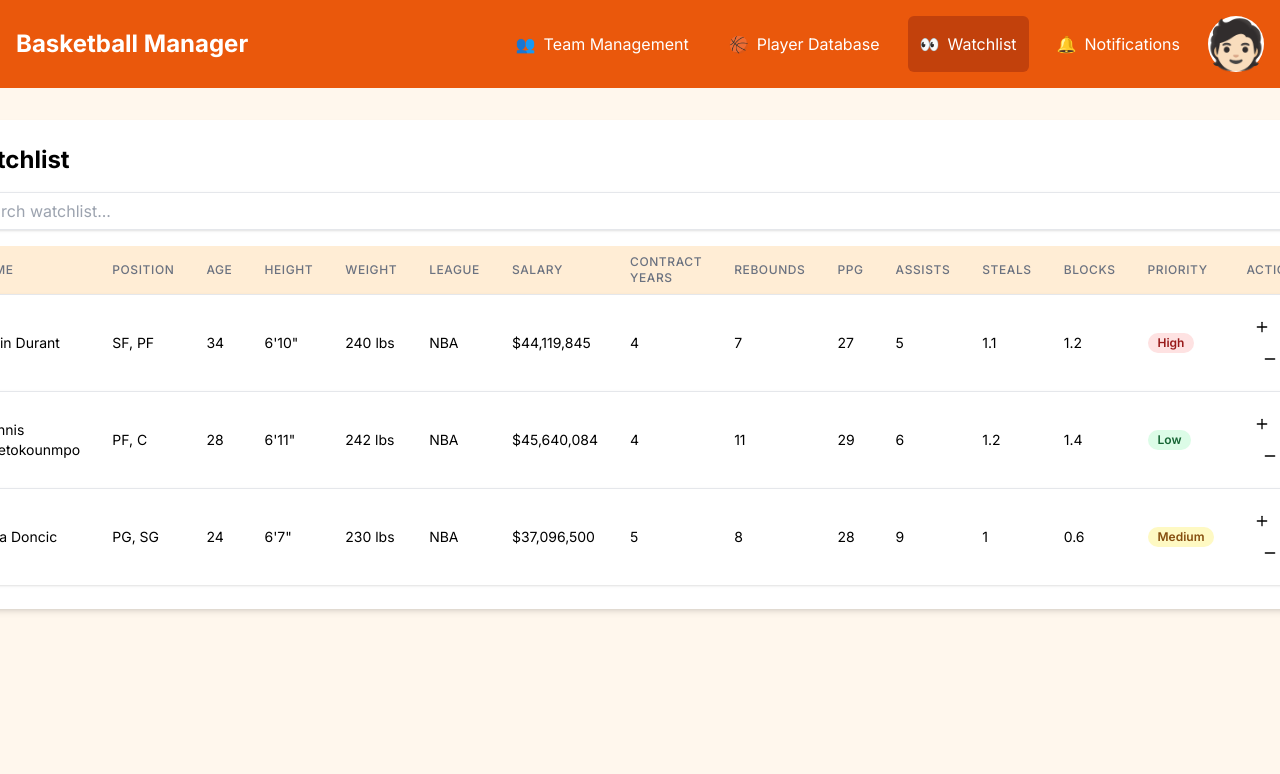
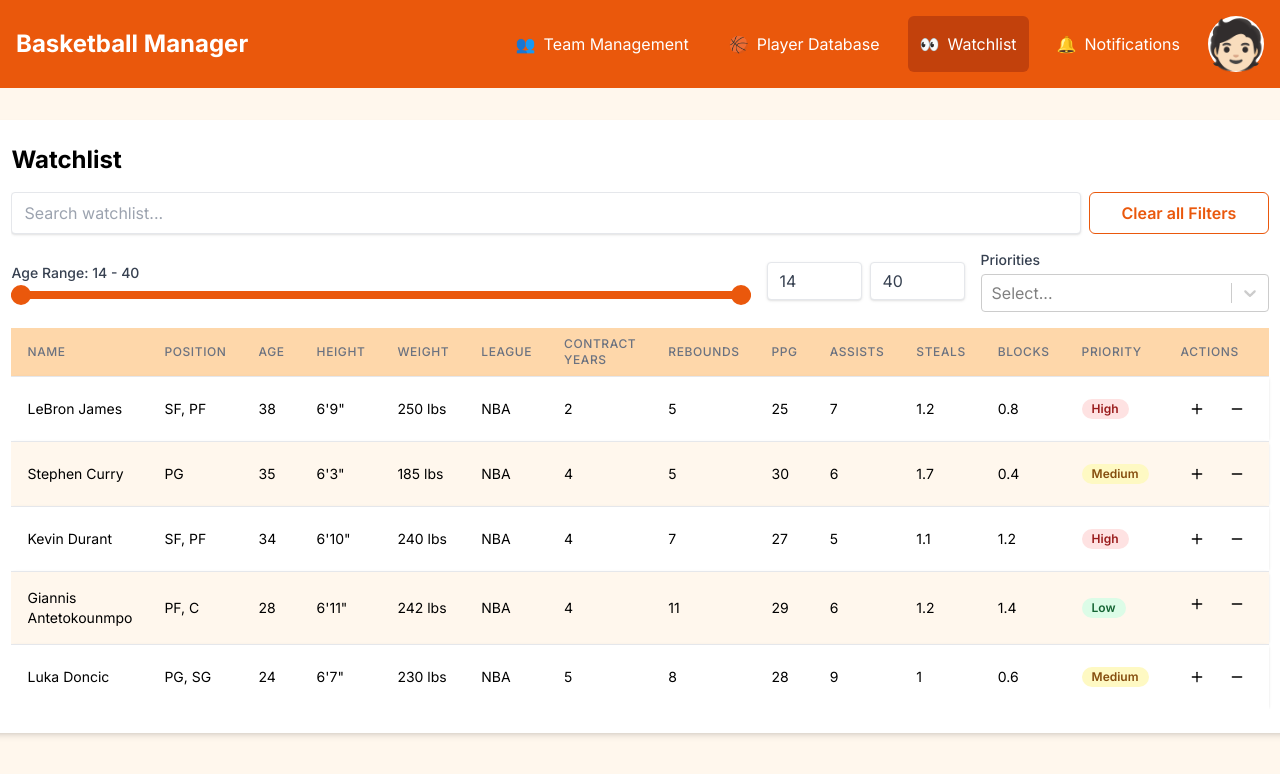
Before and after one commit to qasify/basketball-manager, a Next.js app: page /watchlist in a window 1280 px wide. Shown: the top 774 px of the page. Built offline with nearby package versions, Linux system fonts and the light colour scheme.

Commit message:
filtering, tooltips, alternating row and scroll in watchlist + scroll in home + document icon in team management

```diff
--- a/app/page.tsx
+++ b/app/page.tsx
@@ -8,7 +8,7 @@ import { GameSchedule } from "./GameSchedule";
 export default function DashboardPage() {
   return (
     // <div className="grid grid-cols-1 md:grid-cols-2 lg:grid-cols-3 gap-6">
-    <div className="container mx-auto px-4 py-8 bg-orange-50 gap-6 flex flex-col items-center">
+    <div className="container mx-auto px-4 py-8 bg-orange-50 gap-6 flex flex-col items-center overflow-y-auto">
       <div className="flex space-x-4 items-center w-96">
         <Input
           type="text"
--- a/app/team-management/RoastercCard.tsx
+++ b/app/team-management/RoastercCard.tsx
@@ -15,7 +15,7 @@ import {
   TableHeader,
   TableRow,
 } from "../../components/Table";
-import { ChevronDown, ChevronUp, Plus } from "lucide-react";
+import { ChevronDown, ChevronUp, FileText } from "lucide-react";
 import Button from "../../components/Button/Button";
 import { POSITIONS } from "../entities/constants";
 import { SortFunction } from "@/lib/utils";
@@ -168,7 +168,7 @@ const RoasterCard: React.FC<RoasterCardProps> = ({
                             className="h-8 w-8"
                             // onClick={() => onAddDocument(player.id)}
                           >
-                            <Plus className="h-4 w-4" />
+                            <FileText className="h-4 w-4" />
                           </Button>
                         </TableCell>
                       </TableRow>
--- a/app/watchlist/page.tsx
+++ b/app/watchlist/page.tsx
@@ -12,15 +12,25 @@ import PlayersTable from "@/components/PlayersTable";
 import { Player, Priority } from "@/types/Player";
 import { PLAYERS } from "@/mockData";
 import { Minus, Plus } from "lucide-react";
+import Button from "@/components/Button/Button";
+import { Slider } from "@/components/Slider";
+import Select, { Option } from "@/components/Select";
+
+const PRIORITIES:Priority[] = ['High', 'Medium', 'Low']
 
 export default function WatchlistPage() {
-  const [watchlist, setWatchlist] = useState<Player[]>(PLAYERS.slice(2, 5));
+  const [watchlist, setWatchlist] = useState<Player[]>(PLAYERS);
   const [searchTerm, setSearchTerm] = useState("");
+  const [ageRange, setAgeRange] = useState([14, 40]);
+  const [selectedPriorities, setSelectedPriorities] = useState<string[]>([]);
 
   const filteredWatchlist = watchlist.filter(
     (player) =>
-      player.name.toLowerCase().includes(searchTerm.toLowerCase()) ||
-      player.team.toLowerCase().includes(searchTerm.toLowerCase())
+      (player.name.toLowerCase().includes(searchTerm.toLowerCase()) ||
+      player.team.toLowerCase().includes(searchTerm.toLowerCase())) &&
+      (!player.age ||
+        (player.age >= ageRange[0] && player.age <= ageRange[1])) &&
+      (selectedPriorities.length===0 || selectedPriorities.includes(player.priority??''))
   );
 
   const handleRemove = (event: MouseEvent<HTMLButtonElement>, id: number) => {
@@ -44,12 +54,23 @@ export default function WatchlistPage() {
     );
   };
 
+  const handlePrioritiesChange = (newValues: Option[]) => {
+    setSelectedPriorities(newValues.map((item) => item.value));
+  };
+
+  const handleClearFilters = () => {
+    setSearchTerm("");
+    setAgeRange([14, 40]);
+    setSelectedPriorities([]);
+  };
+
   return (
     <Card>
       <CardHeader>
         <CardTitle>Watchlist</CardTitle>
       </CardHeader>
-      <CardContent className="space-y-4">
+      <CardContent className="space-y-4 overflow-y-auto">
+        <div className="flex space-x-2">
           <Input
             type="text"
             placeholder="Search watchlist..."
@@ -57,16 +78,73 @@ export default function WatchlistPage() {
             onChange={(e) => setSearchTerm(e.target.value)}
             className="flex-grow"
           />
+          <Button
+            className="w-52"
+            variant="outline"
+            onClick={handleClearFilters}
+          >
+            Clear all Filters
+          </Button>
+        </div>
+        <div className="flex items-center space-x-4">
+          <div className="flex-1">
+            <label className="block text-sm font-medium text-gray-700 mb-2">
+              Age Range: {ageRange[0]} - {ageRange[1]}
+            </label>
+            <Slider
+              min={14}
+              max={40}
+              step={1}
+              value={ageRange}
+              onValueChange={setAgeRange}
+              className="w-full"
+            />
+          </div>
+          <div className="flex space-x-2">
+            <Input
+              type="number"
+              min={14}
+              max={ageRange[1]}
+              value={ageRange[0]}
+              onChange={(e) =>
+                setAgeRange([parseInt(e.target.value), ageRange[1]])
+              }
+              className="w-12 px-1"
+            />
+            <Input
+              type="number"
+              min={ageRange[0]}
+              max={40}
+              value={ageRange[1]}
+              onChange={(e) =>
+                setAgeRange([ageRange[0], parseInt(e.target.value)])
+              }
+              className="w-12 px-1"
+            />
+          </div>
+          <div>
+              <label className="block text-sm font-medium text-gray-700 mb-1">
+                Priorities
+              </label>
+              <Select
+                options={PRIORITIES.map(p=>({label:p, value:p}))}
+                onValueChange={handlePrioritiesChange}
+                isMulti
+              />
+            </div>
+        </div>
         <PlayersTable
           players={filteredWatchlist}
           actions={[
             {
               icon: <Plus className="h-4 w-4" />,
               handleClick: handleAddToTeam,
+              tooltip: "Add to team",
             },
             {
               icon: <Minus className="h-4 w-4" />,
               handleClick: handleRemove,
+              tooltip: "Remove from watchlist",
             },
           ]}
           onPriorityChange={handlePriorityChange}
--- a/components/PlayersTable/PlayersTable.tsx
+++ b/components/PlayersTable/PlayersTable.tsx
@@ -14,12 +14,19 @@ import { POSITIONS } from "../../app/entities/constants";
 import { SortFunction } from "@/lib/utils";
 import Button from "../Button/Button";
 import { PriorityBadge } from "../PriorityBadge";
+import {
+  Tooltip,
+  TooltipContent,
+  TooltipProvider,
+  TooltipTrigger,
+} from "../Tooltip";
 
 interface Props {
   players: Player[];
   actions?: {
     icon: ReactNode;
     handleClick: (event: MouseEvent<HTMLButtonElement>, id: number) => void;
+    tooltip: string;
   }[];
   onPriorityChange?: (id: number, priority: Priority) => void;
 }
@@ -103,6 +110,7 @@ const PlayersTable: FC<Props> = ({ players, actions, onPriorityChange }) => {
   };
 
   return (
+    <TooltipProvider>
       <Table className="space-y-2">
         <TableHeader>
           <TableRow>
@@ -124,9 +132,9 @@ const PlayersTable: FC<Props> = ({ players, actions, onPriorityChange }) => {
             <TableHead onClick={() => handleSort("league")}>
               League {sortField === "league" && SortIcon}
             </TableHead>
-          <TableHead onClick={() => handleSort("salary")}>
+            {/* <TableHead onClick={() => handleSort("salary")}>
             Salary {sortField === "salary" && SortIcon}
-          </TableHead>
+          </TableHead> */}
             <TableHead onClick={() => handleSort("contractYears")}>
               Contract Years {sortField === "contractYears" && SortIcon}
             </TableHead>
@@ -154,9 +162,11 @@ const PlayersTable: FC<Props> = ({ players, actions, onPriorityChange }) => {
           </TableRow>
         </TableHeader>
         <TableBody>
-        {sortedPlayers.map((player) => (
+          {sortedPlayers.map((player, index) => (
             <TableRow
-            className="bg-white p-4 rounded shadow w-full select-none cursor-pointer hover:bg-gray-50"
+              className={`p-4 rounded shadow w-full select-none cursor-pointer hover:bg-gray-100 ${
+                index % 2 === 1 ? "bg-orange-50" : "bg-white"
+              }`}
               onClick={() => handleViewPlayer(player.id)}
               key={player.id}
             >
@@ -166,7 +176,7 @@ const PlayersTable: FC<Props> = ({ players, actions, onPriorityChange }) => {
               <TableCell>{player.height}</TableCell>
               <TableCell>{player.weight}</TableCell>
               <TableCell>{player.league}</TableCell>
-            <TableCell>${player.salary.toLocaleString()}</TableCell>
+              {/* <TableCell>${player.salary.toLocaleString()}</TableCell> */}
               <TableCell>{player.contractYears}</TableCell>
               <TableCell>{player.rebounds}</TableCell>
               <TableCell>{player.ppg}</TableCell>
@@ -185,10 +195,11 @@ const PlayersTable: FC<Props> = ({ players, actions, onPriorityChange }) => {
                 )}
               </TableCell>
               {actions && actions.length > 0 && (
-              <TableCell className="space-x-2">
+                <TableCell className="flex space-x-2">
                   {actions.map((action, index) => (
+                    <Tooltip key={`${player.id}-${index}`}>
+                      <TooltipTrigger>
                         <Button
-                    key={`${player.id}-${index}`}
                           variant="icon"
                           onClick={(e: MouseEvent<HTMLButtonElement>) => {
                             e.stopPropagation();
@@ -198,6 +209,11 @@ const PlayersTable: FC<Props> = ({ players, actions, onPriorityChange }) => {
                         >
                           {action.icon}
                         </Button>
+                      </TooltipTrigger>
+                      <TooltipContent>
+                        <p>{action.tooltip}</p>
+                      </TooltipContent>
+                    </Tooltip>
                   ))}
                 </TableCell>
               )}
@@ -205,6 +221,7 @@ const PlayersTable: FC<Props> = ({ players, actions, onPriorityChange }) => {
           ))}
         </TableBody>
       </Table>
+    </TooltipProvider>
   );
 };
 
--- a/components/Table/index.tsx
+++ b/components/Table/index.tsx
@@ -70,7 +70,7 @@ const TableHead = React.forwardRef<
   <th
     ref={ref}
     className={cn(
-      "h-12 px-4 text-left cursor-pointer bg-orange-100 align-middle text-xs font-medium text-gray-500 uppercase tracking-wider [&:has([role=checkbox])]:pr-0",
+      "h-12 px-4 text-left cursor-pointer bg-orange-200 align-middle text-xs font-medium text-gray-500 uppercase tracking-wider [&:has([role=checkbox])]:pr-0",
       className
     )}
     {...props}
```
Lines whose indentation alone changed are shown as unchanged.
